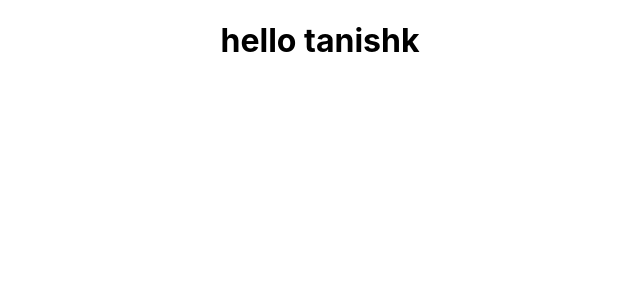
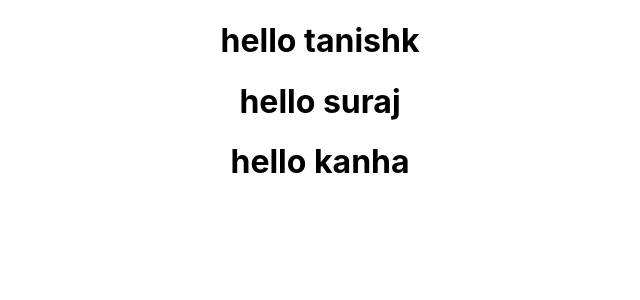
Before and after one commit to tanishk15sharma/basics, a React (Create React App) app: page / in a window 1280 px wide. Shown: the top 300 px of the page, without its empty margins (320-960 px from the left). Built offline with nearby package versions, Linux system fonts and the light colour scheme.

Commit message:
practicing props

```diff
--- a/src/App.js
+++ b/src/App.js
@@ -4,7 +4,9 @@ import GreetName from "./components/greet";
 function App() {
   return (
     <div className="App">
-      <GreetName />
+      <GreetName name="tanishk" />
+      <GreetName name="suraj " />
+      <GreetName name="kanha" />
     </div>
   );
 }
--- a/src/components/greet.js
+++ b/src/components/greet.js
@@ -1,5 +1,7 @@
 import React from "react";
 
-const greetName = () => <h1>hello tanishk</h1>;
+const greetName = (props) => {
+  return <h1>hello {props.name} </h1>;
+};
 
 export default greetName;
```
